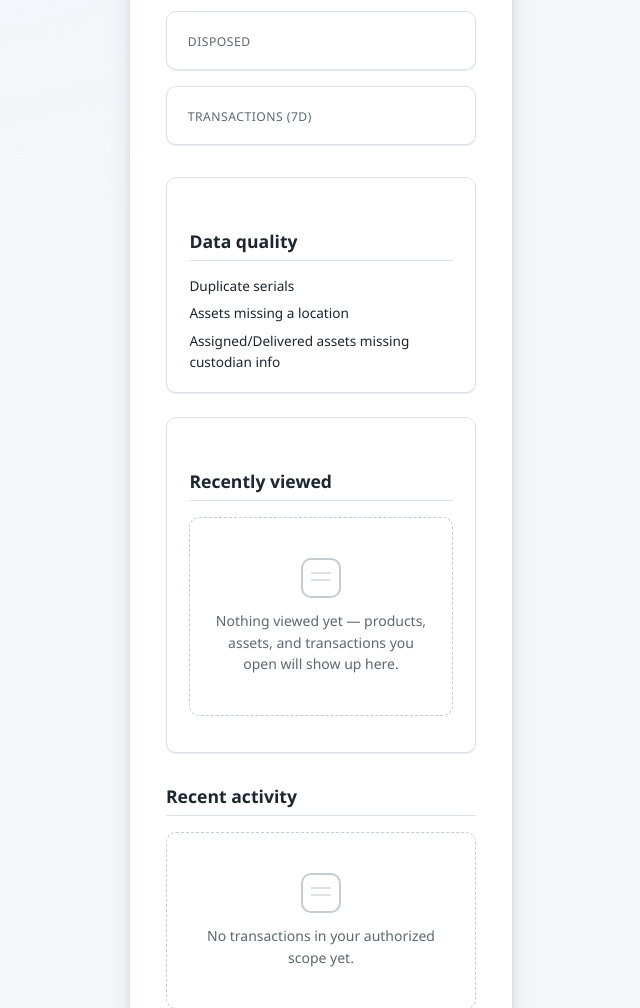
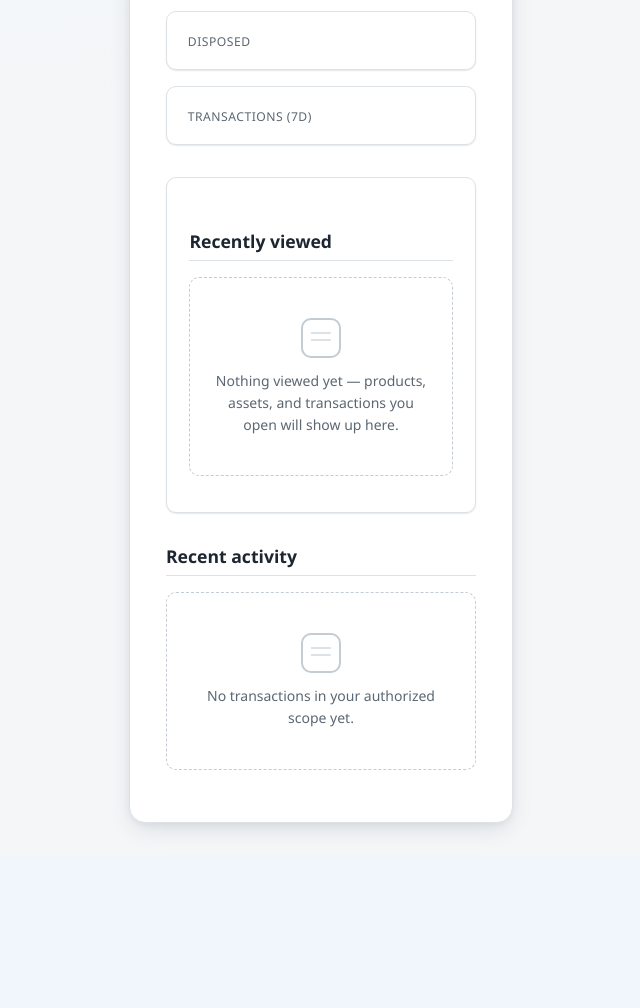
Before and after one commit to prodromou27/stock-inventory, a Django app: template templates/core/home.html in a window 1280 px wide. Shown: the part 1025-2033 px from the top of the page, without its empty margins (319-959 px from the left). After the commit the page ends 1858 px from the top, so only its background shows below. Run offline with Django 5.2, Linux system fonts and the light colour scheme; the template is opened without the code that fills it, so the values that code supplies are empty; style sheets or scripts are compiled from the project's sources; parts of the project's set-up code (start-up, migrations or seed data) failed here and were passed over; some libraries are stand-ins or nearby versions.

Commit message:
Simplify the dashboard: remove the Data quality panel
Per feedback that the dashboard carried unnecessary detail — the small
duplicate-serial/missing-location/missing-custodian counts card is
redundant with the full Data Quality Centre. data_quality_summary()
itself is untouched (it has its own independent test coverage and isn't
dashboard-specific); only the dashboard's own call to it and the
template section are removed.

Co-Authored-By: Claude Sonnet 5 <noreply@anthropic.com>

```diff
--- a/templates/core/home.html
+++ b/templates/core/home.html
@@ -93,28 +93,6 @@
   </div>
 
   <div class="card">
-    <h2>Data quality</h2>
-    <ul class="hub-quick-list">
-      <li>
-        {% if data_quality.duplicate_serial_count %}
-          <a href="{% url 'inventory:asset_list' %}?duplicate_serial=1">Duplicate serials</a>
-        {% else %}
-          <span>Duplicate serials</span>
-        {% endif %}
-        <span class="{% if data_quality.duplicate_serial_count %}text-danger{% else %}text-muted{% endif %}">{{ data_quality.duplicate_serial_count }}</span>
-      </li>
-      <li>
-        <span>Assets missing a location</span>
-        <span class="{% if data_quality.unlocated_count %}text-danger{% else %}text-muted{% endif %}">{{ data_quality.unlocated_count }}</span>
-      </li>
-      <li>
-        <span>Assigned/Delivered assets missing custodian info</span>
-        <span class="{% if data_quality.missing_custodian_count %}text-danger{% else %}text-muted{% endif %}">{{ data_quality.missing_custodian_count }}</span>
-      </li>
-    </ul>
-  </div>
-
-  <div class="card">
     <h2>Recently viewed</h2>
     {% if recently_viewed %}
       <ul class="hub-quick-list">
```
Also changed, not shown: apps/core/views.py (+1 -6 lines).
